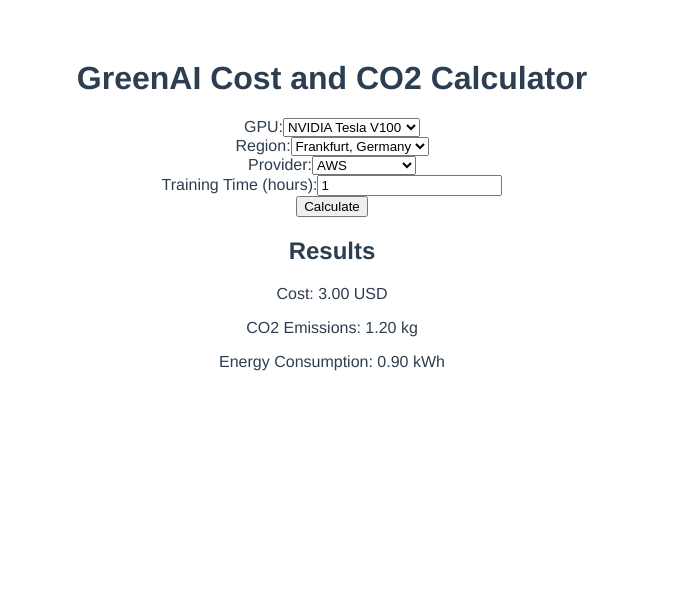
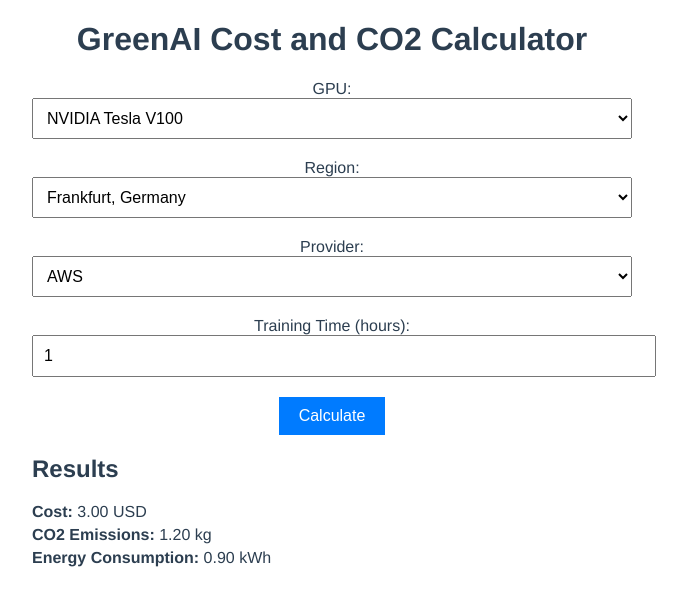
Before and after one commit to raksosuhl/my-first-static-web-app, a Vue app: page / in a window 1280 px wide. Both pictures are taken after a click on the button "Calculate". Shown: the top 606 px of the page, without its empty margins (308-995 px from the left). Built offline with nearby package versions, Linux system fonts and the light colour scheme.

Commit message:
new design

```diff
--- a/src/App.vue
+++ b/src/App.vue
@@ -1,36 +1,36 @@
 <template>
   <div id="app">
     <h1>GreenAI Cost and CO2 Calculator</h1>
-    <div>
+    <div class="form-group">
       <label for="gpu">GPU:</label>
-      <select v-model="gpu">
+      <select v-model="gpu" class="form-control">
         <option v-for="gpuOption in gpuOptions" :key="gpuOption" :value="gpuOption">{{ gpuOption }}</option>
       </select>
     </div>
-    <div>
+    <div class="form-group">
       <label for="region">Region:</label>
-      <select v-model="region">
+      <select v-model="region" class="form-control">
         <option v-for="regionOption in regionOptions" :key="regionOption" :value="regionOption">{{ regionOption }}</option>
       </select>
     </div>
-    <div>
+    <div class="form-group">
       <label for="provider">Provider:</label>
-      <select v-model="provider">
+      <select v-model="provider" class="form-control">
         <option v-for="providerOption in providerOptions" :key="providerOption" :value="providerOption">{{ providerOption }}</option>
       </select>
     </div>
-    <div>
+    <div class="form-group">
       <label for="time">Training Time (hours):</label>
-      <input type="number" v-model.number="time" />
+      <input type="number" v-model.number="time" min="1" class="form-control" />
     </div>
     <div>
-      <button @click="calculate">Calculate</button>
+      <button @click="calculate" class="btn btn-primary">Calculate</button>
     </div>
-    <div v-if="result">
+    <div v-if="result" class="results">
       <h2>Results</h2>
-      <p>Cost: {{ result.cost }} USD</p>
-      <p>CO2 Emissions: {{ result.co2 }} kg</p>
-      <p>Energy Consumption: {{ result.energy }} kWh</p>
+      <p><strong>Cost:</strong> {{ result.cost }} USD</p>
+      <p><strong>CO2 Emissions:</strong> {{ result.co2 }} kg</p>
+      <p><strong>Energy Consumption:</strong> {{ result.energy }} kWh</p>
     </div>
   </div>
 </template>
@@ -52,7 +52,6 @@ export default {
   },
   methods: {
     calculate() {
-      // Beispielhafte Berechnungen basierend auf festen Werten
       const costPerHour = this.getCostPerHour();
       const co2PerHour = this.getCO2PerHour();
       const energyPerHour = this.getEnergyPerHour();
@@ -64,7 +63,6 @@ export default {
       this.result = { cost, co2, energy };
     },
     getCostPerHour() {
-      // Feste Kosten pro Stunde basierend auf GPU und Anbieter
       const baseCost = {
         "NVIDIA Tesla V100": 3.0,
         "NVIDIA Tesla P100": 2.5,
@@ -78,7 +76,6 @@ export default {
       return baseCost[this.gpu] * providerMultiplier[this.provider];
     },
     getCO2PerHour() {
-      // Feste CO2-Emissionen pro Stunde basierend auf GPU und Region
       const baseCO2 = {
         "NVIDIA Tesla V100": 1.5,
         "NVIDIA Tesla P100": 1.2,
@@ -93,7 +90,6 @@ export default {
       return baseCO2[this.gpu] * regionMultiplier[this.region];
     },
     getEnergyPerHour() {
-      // Fester Energieverbrauch pro Stunde basierend auf GPU
       const baseEnergy = {
         "NVIDIA Tesla V100": 0.9,
         "NVIDIA Tesla P100": 0.7,
@@ -110,6 +106,40 @@ export default {
   font-family: Avenir, Helvetica, Arial, sans-serif;
   text-align: center;
   color: #2c3e50;
-  margin-top: 60px;
+  margin-top: 40px;
+  max-width: 600px;
+  margin: 0 auto;
+}
+
+.form-group {
+  margin-bottom: 20px;
+}
+
+.form-control {
+  width: 100%;
+  padding: 10px;
+  font-size: 1em;
+}
+
+.btn-primary {
+  padding: 10px 20px;
+  font-size: 1em;
+  background-color: #007bff;
+  border: none;
+  color: white;
+  cursor: pointer;
+}
+
+.btn-primary:hover {
+  background-color: #0056b3;
+}
+
+.results {
+  margin-top: 20px;
+  text-align: left;
+}
+
+.results p {
+  margin: 5px 0;
 }
 </style>
```
